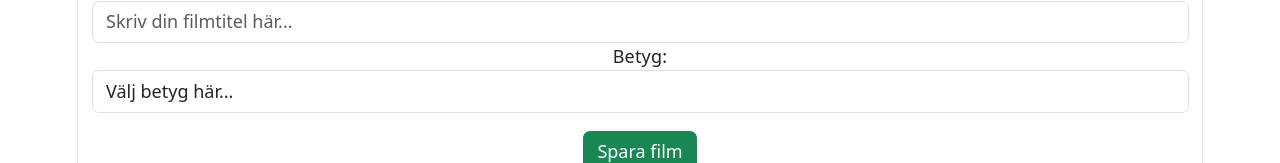
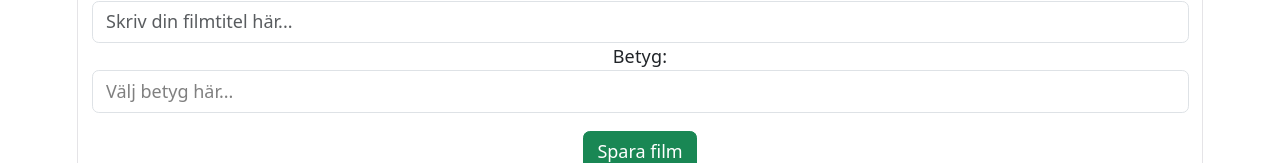
Before and after one commit to nellienellietay/JS-ramverk-filmlista, a React (Vite) app: page / in a window 1280 px wide. Shown: the part 207-370 px from the top of the page. Built offline with nearby package versions, Linux system fonts and the light colour scheme.

Commit message:
style form placeholder text
Fixat så att placeholder för betyg input-fältet har samma textfärg som input-fält för titel

```diff
--- a/src/components/AddMovieForm/AddMovieForm.jsx
+++ b/src/components/AddMovieForm/AddMovieForm.jsx
@@ -36,7 +36,7 @@ function AddMovieForm({ addMovie }) {
                 <input type= "text" id="title-field" className="form-control" placeholder="Skriv din filmtitel här..."value={title} onChange={(event) => setTitle(event.target.value)}/>
 
                 <label htmlFor="rating-field">Betyg:</label>
-                <select id="rating-field" className="form-control" value={rating} onChange={(event) => setRating(event.target.value)} >
+                <select id="rating-field" className={`form-control ${rating === "0" ? "placeholder-colour" : ""}`} value={rating} onChange={(event) => setRating(event.target.value)} >
 
                     <option value="0">Välj betyg här...</option>
                     <option value="1">1</option>
--- a/src/index.css
+++ b/src/index.css
@@ -109,3 +109,7 @@ code {
   padding: 4px 8px;
   background: var(--code-bg);
 }
+
+.placeholder-colour {
+  color: gray;
+}
```
